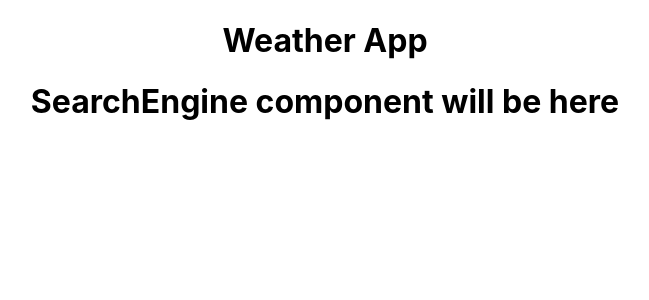
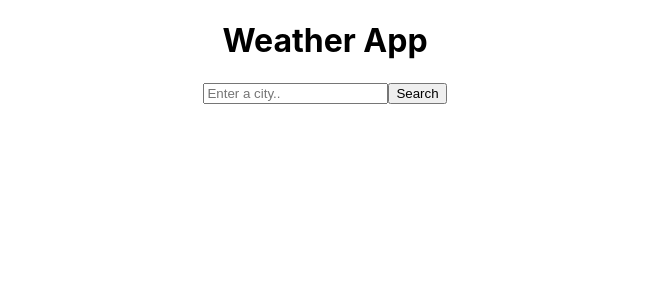
Before and after one commit to jmisshela/weather-react-week4, a React (Create React App) app: page / in a window 1280 px wide. Shown: the top 300 px of the page, without its empty margins (315-964 px from the left). Built offline with nearby package versions, Linux system fonts and the light colour scheme.

Commit message:
Created a form element

```diff
--- a/src/SearchEngine.js
+++ b/src/SearchEngine.js
@@ -1,5 +1,14 @@
 import React from "react";
 
 export default function SearchEngine() {
-  return <h1>SearchEngine component will be here</h1>;
+  function handleSubmit(event) {
+    event.prevemtDefault();
+  }
+
+  return (
+    <form onSubmit={handleSubmit}>
+      <input type="search" placeholder="Enter a city.." />
+      <input type="submit" value="Search" />
+    </form>
+  );
 }
```
